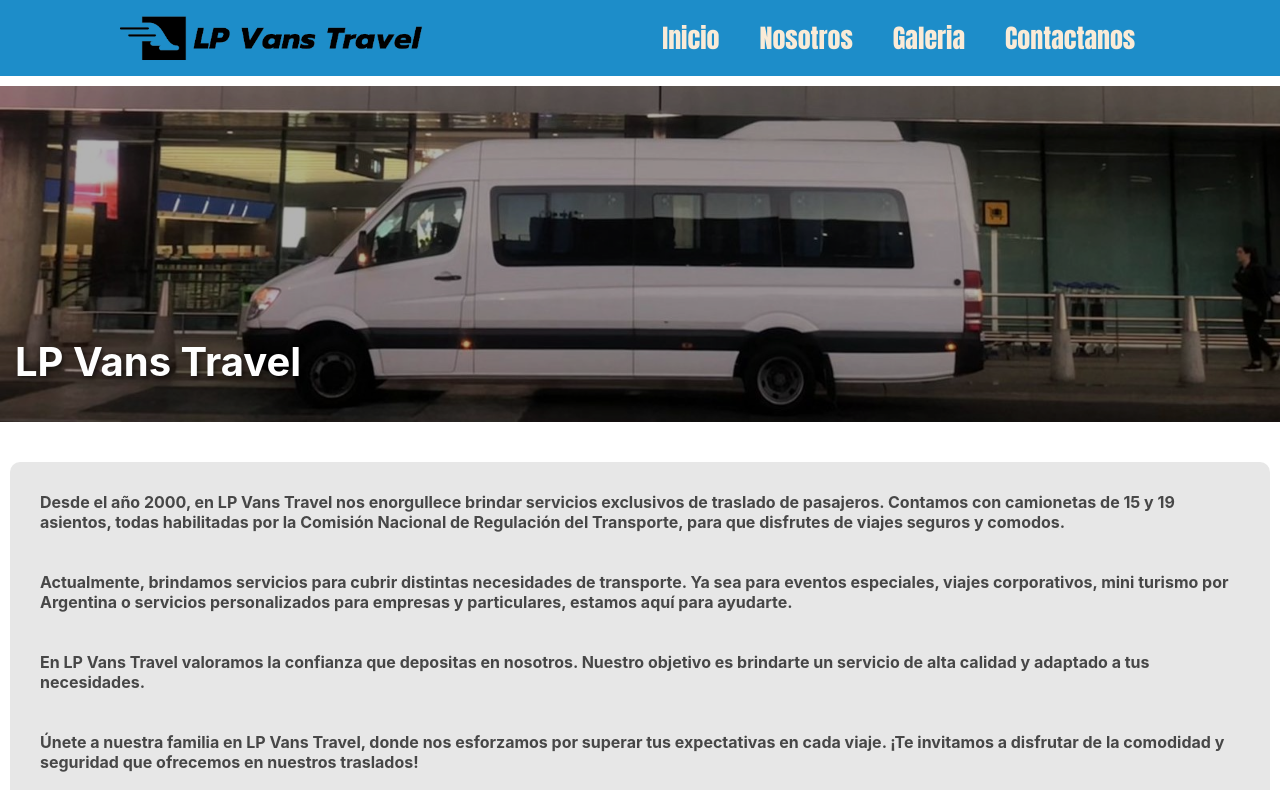
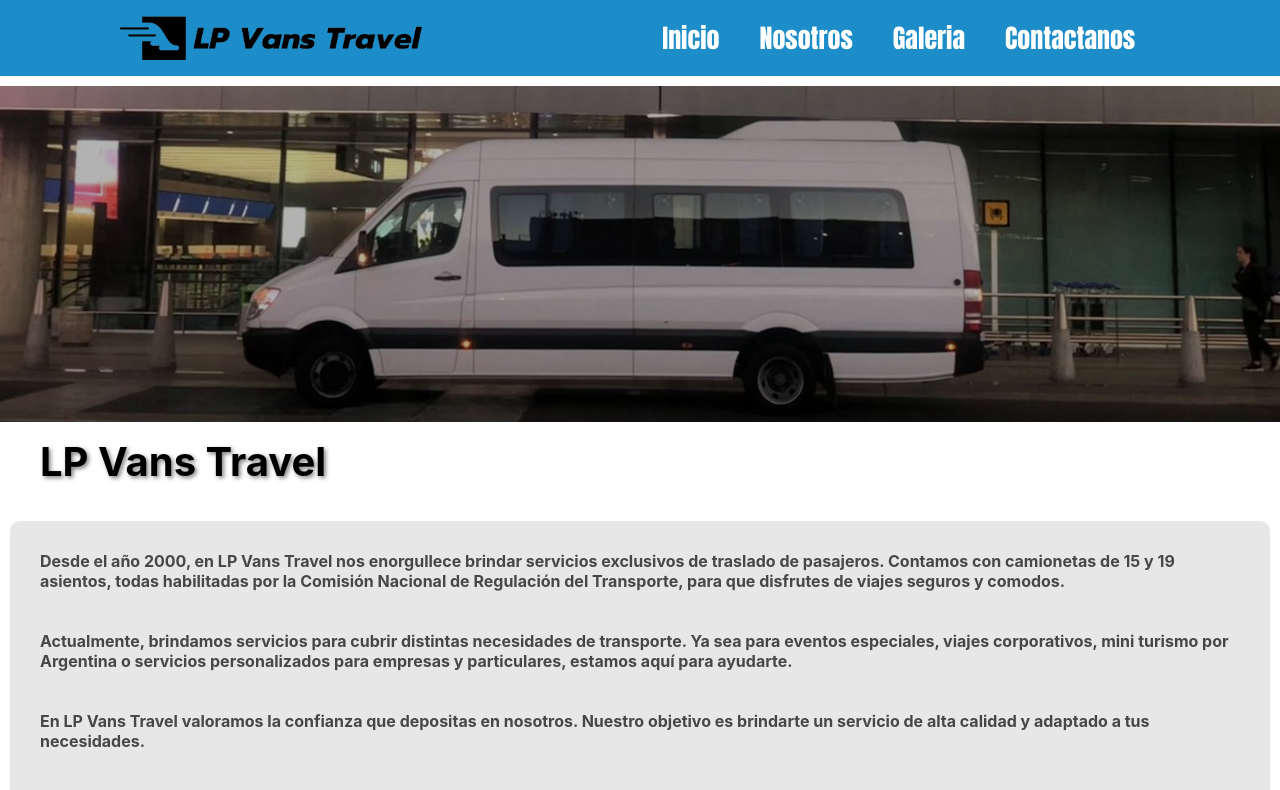
Before and after one commit to santipaz19/LP-Vans-Travel, a React (Create React App) app: page /nosotros in a window 1280 px wide. Shown: the top 790 px of the page. Built offline with nearby package versions, Linux system fonts and the light colour scheme.

Commit message:
cambios css

```diff
--- a/src/Components/About/about.module.css
+++ b/src/Components/About/about.module.css
@@ -17,6 +17,8 @@
 .text {
     font-size: 40px;
     margin: 15px;
+    margin-bottom: 0px;
+    margin-left: 40px;
 }
 
 .me {
@@ -24,24 +26,15 @@
 }
 
 .about {
-    /* background-color: hsl(201, 66%, 61%); */
     display: flex;
-    /* margin-left: 40px;
-    margin-right: 40px; */
     border-radius: 8px;
     margin-top: 10px;
-    /* row-gap: 10px; */
     flex-wrap: wrap;
 }
 
 .img {
-    /* border-radius: 4px; */
-    /* width: auto;
-    height: 10%; */
     max-width: 100%;
-    /* Ajusta el ancho máximo según tu preferencia */
     max-height: 10%;
-    /* Ajusta la altura máxima según tu preferencia */
     width: auto;
     height: auto;
     filter: brightness(70%);
@@ -56,20 +49,16 @@
 }
 
 .info {
-    /* margin-left: 40px;
-    margin-right: 40px; */
     margin-top: 0px;
     margin-bottom: 0px;
-    /* background-color: aliceblue; */
     padding: 20px;
     color: rgb(71, 71, 71);
-    /* border-radius: 10px; */
 }
 
 .continfo {
     padding: 10px;
     margin-bottom: 40px;
-    margin-top: 40px;
+    margin-top: 35px;
     background-color: rgba(225, 224, 224, 0.781);
     border-radius: 10px;
     margin-left: 10px;
@@ -78,22 +67,21 @@
 }
 
 .overlay {
-    position: absolute;
-    color: rgb(254, 254, 254);
+    position: relative;
+    color: rgb(0, 0, 0);
     font-size: 24px;
     font-weight: bold;
     text-shadow: 2px 2px 4px rgba(0, 0, 0, 0.5);
     height: fit-content;
     border-radius: 4px;
+    margin-bottom: 0px;
 }
 
-.overlayContainer {
+/* .overlayContainer {
     position: relative;
-    bottom: 100px;
-    /* left: 50px; */
-    /* padding-left: 40px; */
+    bottom: 50%;
     width: 100%;
     display: flex;
     justify-content: flex-start;
     top: 0%;
-}
+} */
--- a/src/Components/Nav/navbar.module.css
+++ b/src/Components/Nav/navbar.module.css
@@ -16,13 +16,13 @@
 p {
     font-size: 26px;
     font-family: Impact, Haettenschweiler, 'Arial Narrow Bold', sans-serif;
-    color: antiquewhite;
+    color: rgb(255, 255, 255);
     padding: 20px;
     transition: color 0.3s ease;
 }
 
 p:hover {
-    color: black;
+    color: #000000;
     border-bottom: solid 2px black;
 }
 
```
